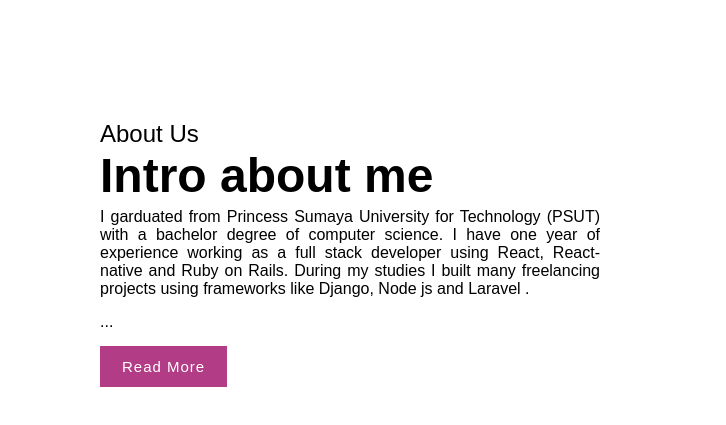
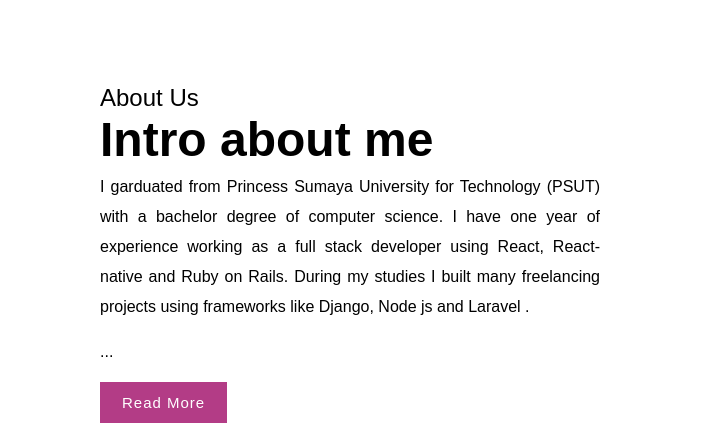
Before and after one commit to SamaMansour/my-portfolio, a plain HTML site: page index.html in a window 1280 px wide. Shown: the part 949-1374 px from the top of the page, 0-726 px from the left. Drawn offline with nearby package versions, Linux system fonts and the light colour scheme.

Commit message:
Fix line height and image resizing

```diff
--- a/assets/CSS/style.css
+++ b/assets/CSS/style.css
@@ -13,6 +13,10 @@ body{
 
 h2 h1 h3 {
 	font-family: 'Poppins';
+}
+
+p{
+	line-height: 30px;
 }
 
 /* Main Section */
@@ -601,6 +605,7 @@ img{
 	width: 800px;
 	height: auto;
 	object-fit: contain;
+	max-width: 100%;
 
 }
 
```
